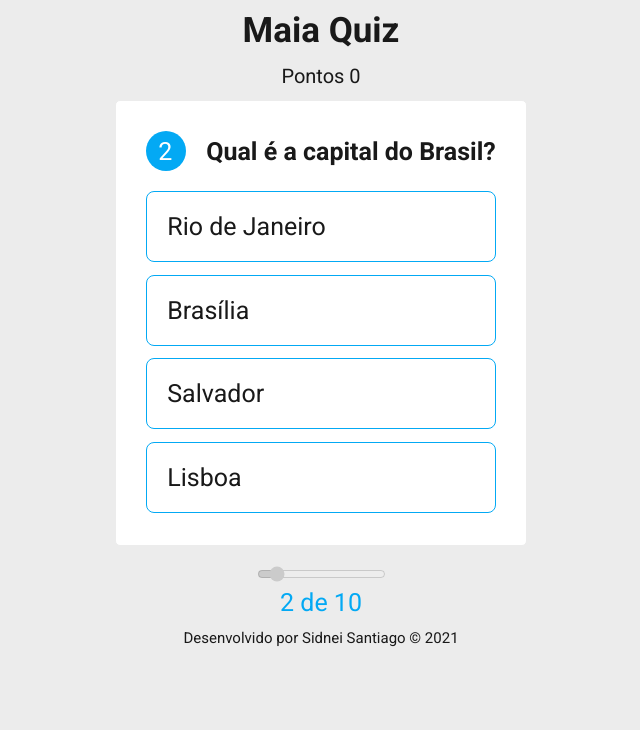
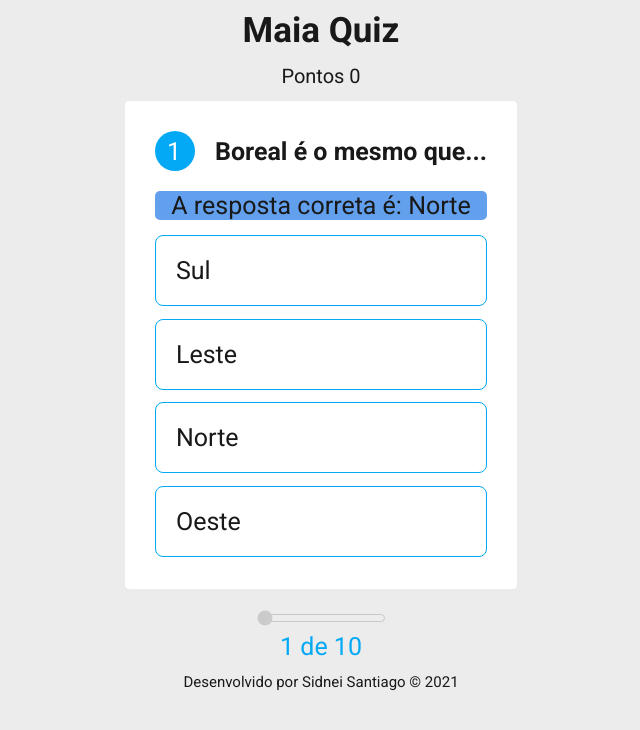
Before and after one commit to SidSan97/Quiz-JavaScript, a plain HTML site: page index.html in a window 1280 px wide. Both pictures are taken after a click on the item "Sul". Shown: the whole page, without its empty margins (319-959 px from the left). Drawn offline with Linux system fonts and the light colour scheme.

Commit message:
Adição de display que revela palavra correta

```diff
--- a/css/index.css
+++ b/css/index.css
@@ -102,6 +102,16 @@ h1 {
     cursor: pointer;
 }
 
+.resp {
+    text-align: center;
+    background: #62a0ed;
+    display: block;
+    /* border: 1px solid black; */
+    border-radius: 5px;
+    margin-bottom: 15px;
+}
+
+
 .bloqueado {
     display: none;
 }
--- a/index.html
+++ b/index.html
@@ -25,6 +25,10 @@
                     <span id='numQuestao'></span>
                     <h2 id='pergunta'></h2>
                 </header>
+
+                <div class="resp">
+                    A resposta correta é: <span id="correct"></span>
+                </div>
                 <!--
                 <figure class='imagemDaQuestao'>
                     <img src="images/quiz/rosa_dos_ventos.png" alt="Imagem da questao" width="200px"/>
--- a/js/script.js
+++ b/js/script.js
@@ -220,12 +220,13 @@ function verificarSeAcertou(nQuestao, resposta) {
     } else {
         //console.log("Errou!")
         //respostaEsta.textContent = "Errada 😢"
+        document.getElementById("correct").innerHTML = questoes[numeroDaQuestao].correta;
         piscarNoErro()
         somErro.play()
     }
     setTimeout(() => {
         tirarPiscar()
-    }, 150);
+    }, 2000);
 
     // atualizar placar
     placar = pontos
@@ -244,7 +245,7 @@ function verificarSeAcertou(nQuestao, resposta) {
         } else {
             proximaQuestao(proxima)
         }
-    }, 150)
+    }, 3000)
     desbloquearAlternativas()
 }
 
```
